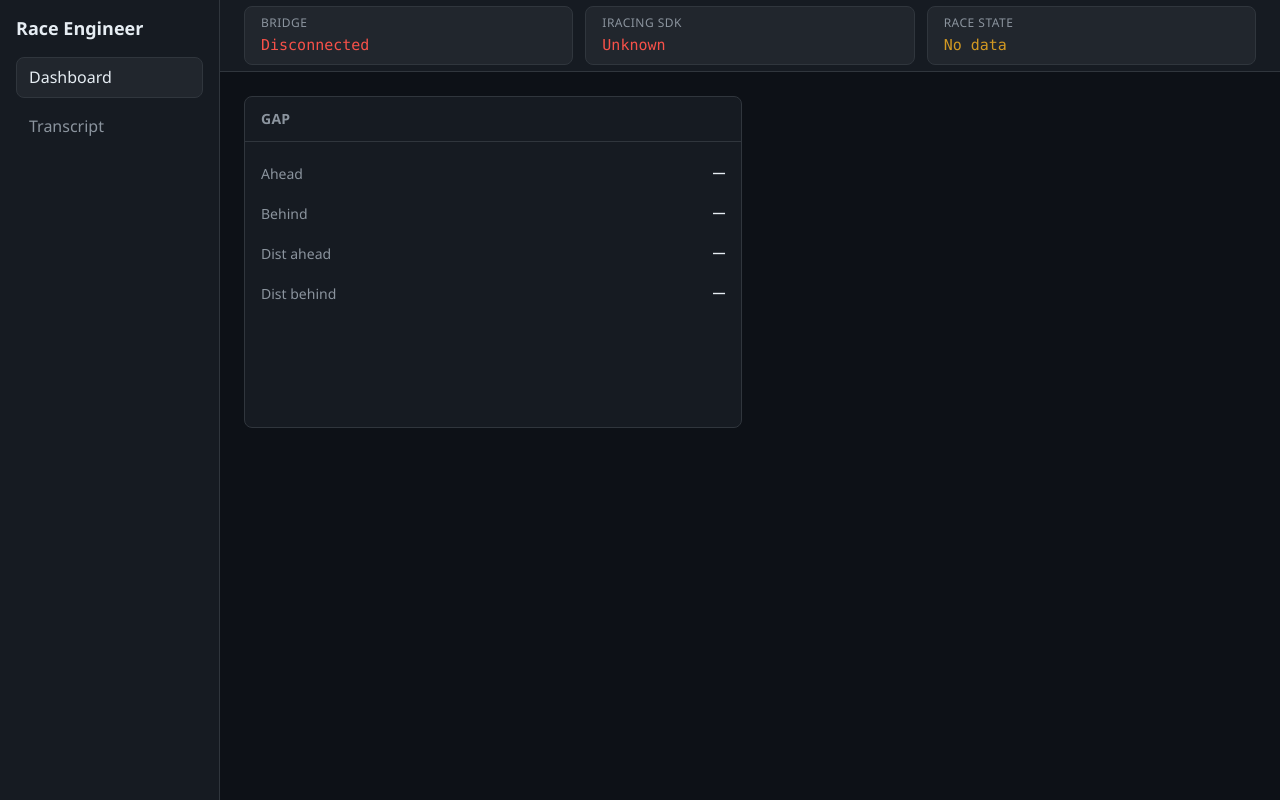
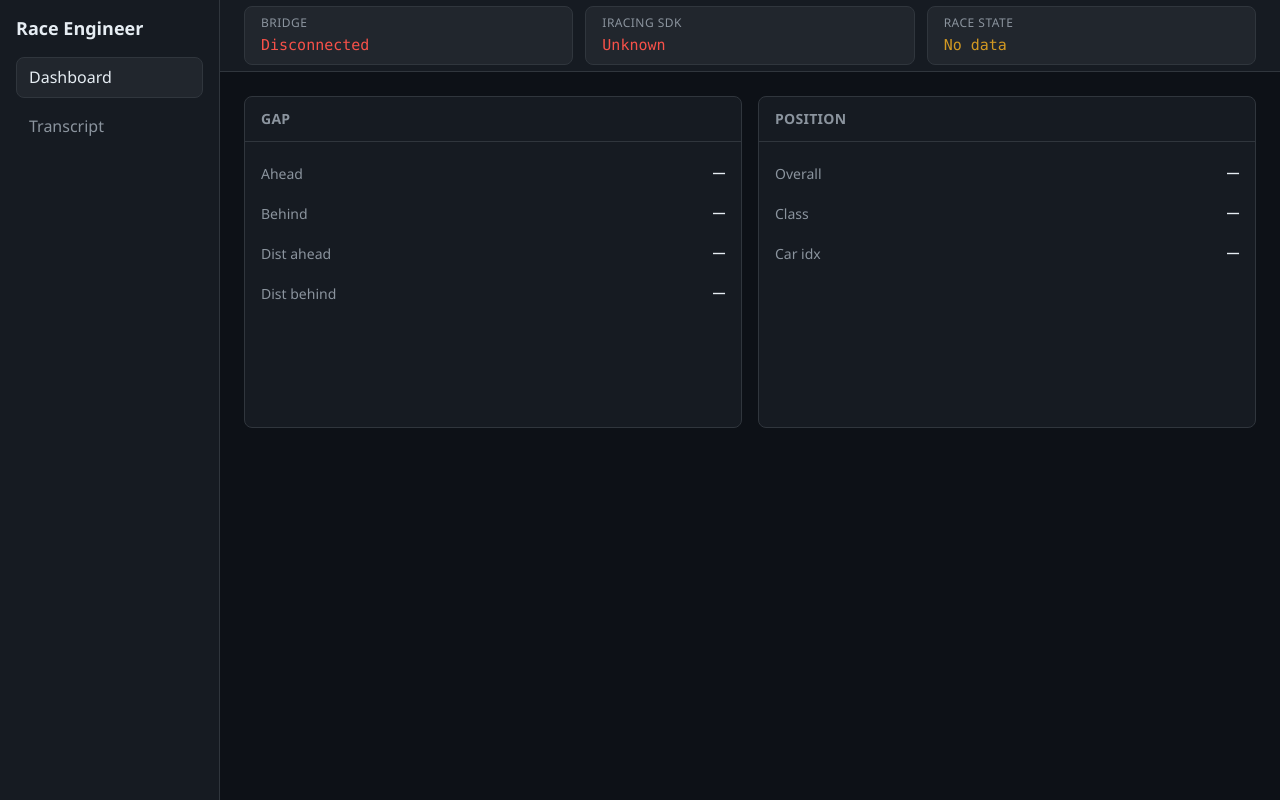
Before and after one commit to MattGlsn/race-engineer, a React (Vite) app in the folder desktop/: page / in a window 1280 px wide. Built offline with nearby package versions, Linux system fonts and the light colour scheme; no server answers.

Commit message:
feat(RE-94): RE-97 — position widget

```diff
--- a/desktop/src/App.tsx
+++ b/desktop/src/App.tsx
@@ -1,5 +1,6 @@
 import { AppShell } from "./components/layout/AppShell";
 import { GapWidget } from "./components/widgets/GapWidget";
+import { PositionWidget } from "./components/widgets/PositionWidget";
 import { useBridgeWebSocket } from "./hooks/useBridgeWebSocket";
 
 export default function App() {
@@ -11,7 +12,9 @@ export default function App() {
         <div className="dashboard-grid__slot">
           <GapWidget raceState={bridge.raceState} />
         </div>
-        <div className="dashboard-grid__slot" aria-hidden="true" />
+        <div className="dashboard-grid__slot">
+          <PositionWidget raceState={bridge.raceState} />
+        </div>
         <div className="dashboard-grid__slot" aria-hidden="true" />
         <div className="dashboard-grid__slot" aria-hidden="true" />
       </div>
--- /dev/null
+++ b/desktop/src/components/widgets/PositionWidget.tsx
@@ -0,0 +1,46 @@
+import type { RaceStateData } from "../../types/bridge";
+import { formatPosition } from "../../utils/format";
+import { WidgetCard } from "./WidgetCard";
+
+type PositionWidgetProps = {
+  raceState: RaceStateData | null;
+};
+
+function MetricRow({ label, value }: { label: string; value: string }) {
+  return (
+    <div className="metric-row">
+      <span className="metric-row__label">{label}</span>
+      <span className="metric-row__value">{value}</span>
+    </div>
+  );
+}
+
+export function PositionWidget({ raceState }: PositionWidgetProps) {
+  const player = raceState?.player;
+
+  return (
+    <WidgetCard title="Position">
+      <MetricRow
+        label="Overall"
+        value={formatPosition(
+          player?.overall_position,
+          player?.field_size,
+        )}
+      />
+      <MetricRow
+        label="Class"
+        value={
+          player?.class_position != null
+            ? `P${player.class_position}`
+            : "—"
+        }
+      />
+      <MetricRow
+        label="Car idx"
+        value={
+          player?.car_idx != null ? String(player.car_idx) : "—"
+        }
+      />
+    </WidgetCard>
+  );
+}
```
